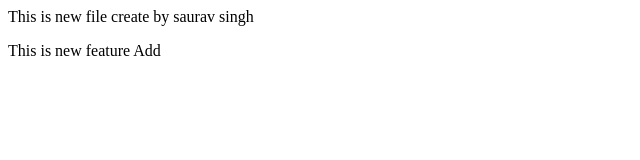
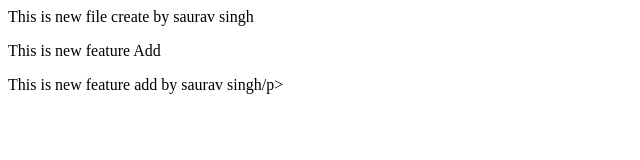
Before and after one commit to sauravsingh448/LocalRepo, a plain HTML site: page index.html in a window 1280 px wide. Shown: the whole page, without its empty margins (0-640 px from the left). Drawn offline with Linux system fonts and the light colour scheme.

Commit message:
Add new feature by saurav singh

```diff
--- a/index.html
+++ b/index.html
@@ -1,2 +1,3 @@
 <p>This is new file create by saurav singh </p>
 <p>This is new feature Add</p>
+<p>This is new feature add by saurav singh/p>
```
